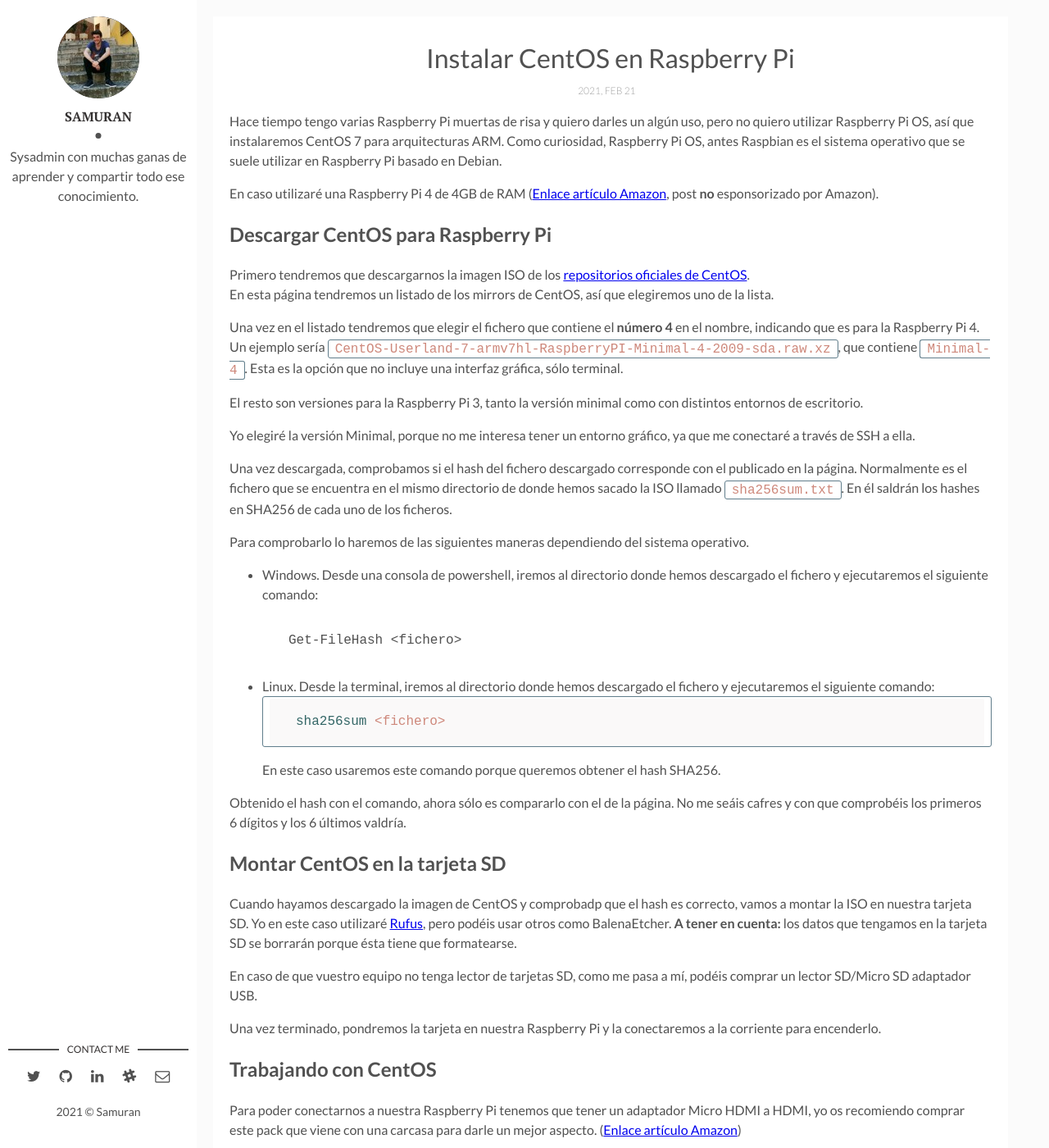
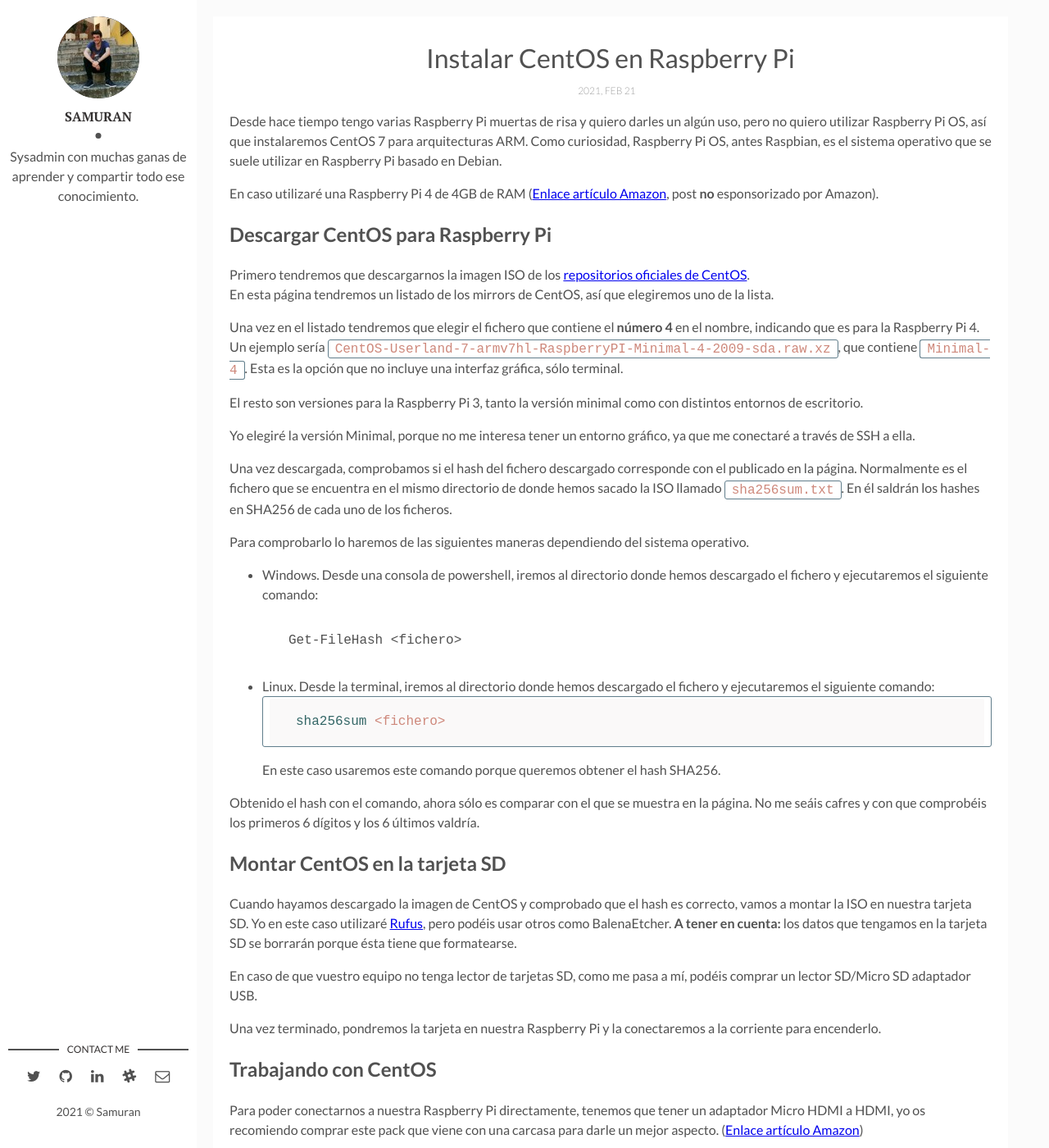
Before and after one commit to atomarxculo/atomarxculo.github.io, a Jekyll site: the page built from _posts/2021-02-21-instalar-centos-raspberry-pi.md, in a window 1280 px wide and 1400 px high. Shown: the whole window at 82% size. Built offline with Jekyll 4.4.1, drawn with Linux system fonts in a browser that asks for light colours; comment, search, counter and statistics services are not loaded.

Commit message:
Update posts

````diff
--- a/_posts/2021-02-21-instalar-centos-raspberry-pi.md
+++ b/_posts/2021-02-21-instalar-centos-raspberry-pi.md
@@ -8,7 +8,7 @@ fig-caption: # Add figcaption (optional)
 tags: [centos, raspberry pi]
 ---
 
-Hace tiempo tengo varias Raspberry Pi muertas de risa y quiero darles un algún uso, pero no quiero utilizar Raspberry Pi OS, así que instalaremos CentOS 7 para arquitecturas ARM. Como curiosidad, Raspberry Pi OS, antes Raspbian es el sistema operativo que se suele utilizar en Raspberry Pi basado en Debian.
+Desde hace tiempo tengo varias Raspberry Pi muertas de risa y quiero darles un algún uso, pero no quiero utilizar Raspberry Pi OS, así que instalaremos CentOS 7 para arquitecturas ARM. Como curiosidad, Raspberry Pi OS, antes Raspbian, es el sistema operativo que se suele utilizar en Raspberry Pi basado en Debian.
 
 En caso utilizaré una Raspberry Pi 4 de 4GB de RAM ([Enlace artículo Amazon][amazonraspberry], post **no** esponsorizado por Amazon).
 
@@ -38,11 +38,11 @@ sha256sum <fichero>
 ```
 En este caso usaremos este comando porque queremos obtener el hash SHA256.
 
-Obtenido el hash con el comando, ahora sólo es compararlo con el de la página. No me seáis cafres y con que comprobéis los primeros 6 dígitos y los 6 últimos valdría.
+Obtenido el hash con el comando, ahora sólo es comparar con el que se muestra en la página. No me seáis cafres y con que comprobéis los primeros 6 dígitos y los 6 últimos valdría.
 
 ## Montar CentOS en la tarjeta SD
 
-Cuando hayamos descargado la imagen de CentOS y comprobadp que el hash es correcto, vamos a montar la ISO en nuestra tarjeta SD. Yo en este caso utilizaré [Rufus][rufus], pero podéis usar otros como BalenaEtcher.
+Cuando hayamos descargado la imagen de CentOS y comprobado que el hash es correcto, vamos a montar la ISO en nuestra tarjeta SD. Yo en este caso utilizaré [Rufus][rufus], pero podéis usar otros como BalenaEtcher.
 **A tener en cuenta:** los datos que tengamos en la tarjeta SD se borrarán porque ésta tiene que formatearse.
 
 En caso de que vuestro equipo no tenga lector de tarjetas SD, como me pasa a mí, podéis comprar un lector SD/Micro SD adaptador USB.
@@ -51,7 +51,7 @@ Una vez terminado, pondremos la tarjeta en nuestra Raspberry Pi y la conectaremo
 
 ## Trabajando con CentOS
 
-Para poder conectarnos a nuestra Raspberry Pi tenemos que tener un adaptador Micro HDMI a HDMI, yo os recomiendo comprar este pack que viene con una carcasa para darle un mejor aspecto.  ([Enlace artículo Amazon][amazonpack])
+Para poder conectarnos a nuestra Raspberry Pi directamente, tenemos que tener un adaptador Micro HDMI a HDMI, yo os recomiendo comprar este pack que viene con una carcasa para darle un mejor aspecto.  ([Enlace artículo Amazon][amazonpack])
 
 Además de un teclado USB para poder escribir en la terminal.
 
````
Also changed, not shown: _posts/2021-02-22-configurar-ip-estatica-centos.md (+1 -1 lines).
